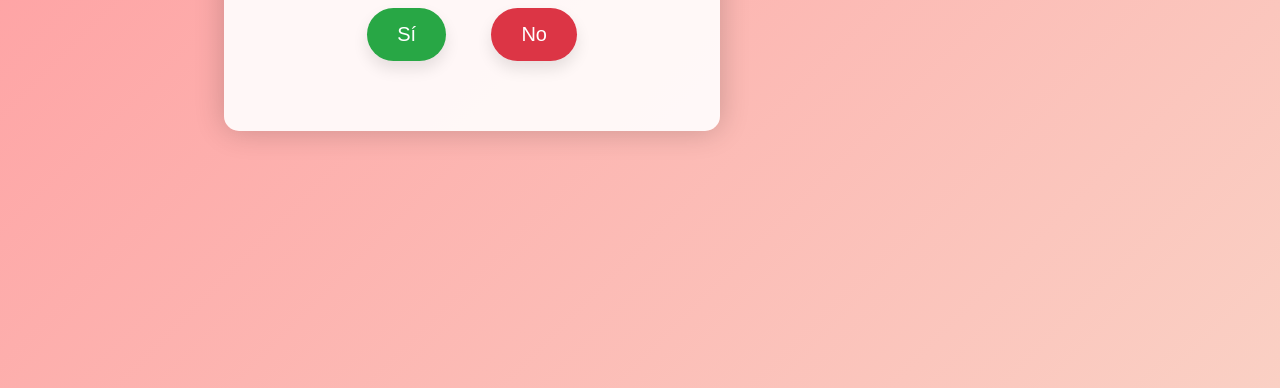
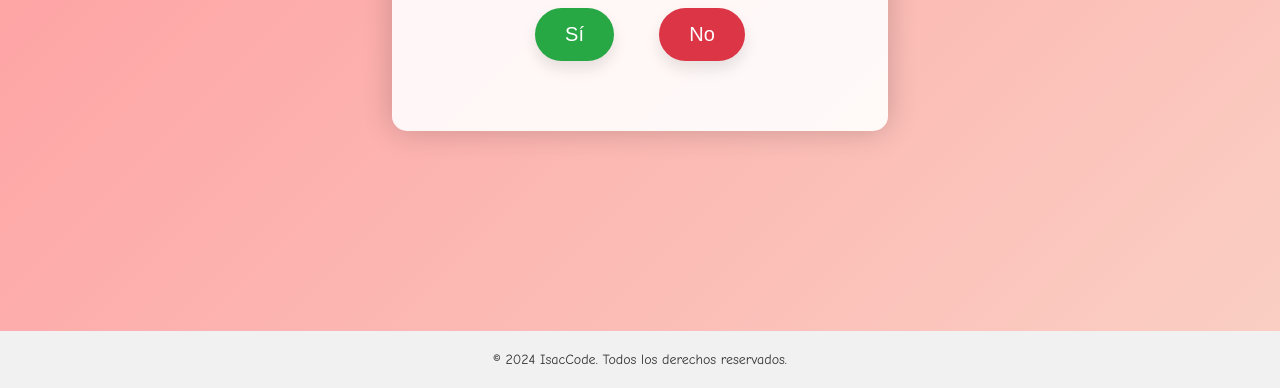
Before and after one commit to Isaccr7/CLICK_SI_NO, a plain HTML site: page index.html in a window 1280 px wide. Shown: the part 412-800 px from the top of the page. Drawn offline with Linux system fonts and the light colour scheme.

Commit message:
Update styles.css

```diff
--- a/css/styles.css
+++ b/css/styles.css
@@ -34,6 +34,22 @@ button {
     border-radius: 50px;
     box-shadow: 0 8px 15px rgba(0, 0, 0, 0.1);
     transition: transform 0.3s, box-shadow 0.3s;
+}
+
+
+footer.copyright {
+    text-align: center;
+    padding: 20px;
+    background-color: #f1f1f1;
+    color: #333;
+    font-size: 14px;
+    position: fixed;
+    bottom: 0;
+    width: 100%;
+}
+
+footer.copyright p {
+    margin: 0;
 }
 
 #yesBtn {
```
